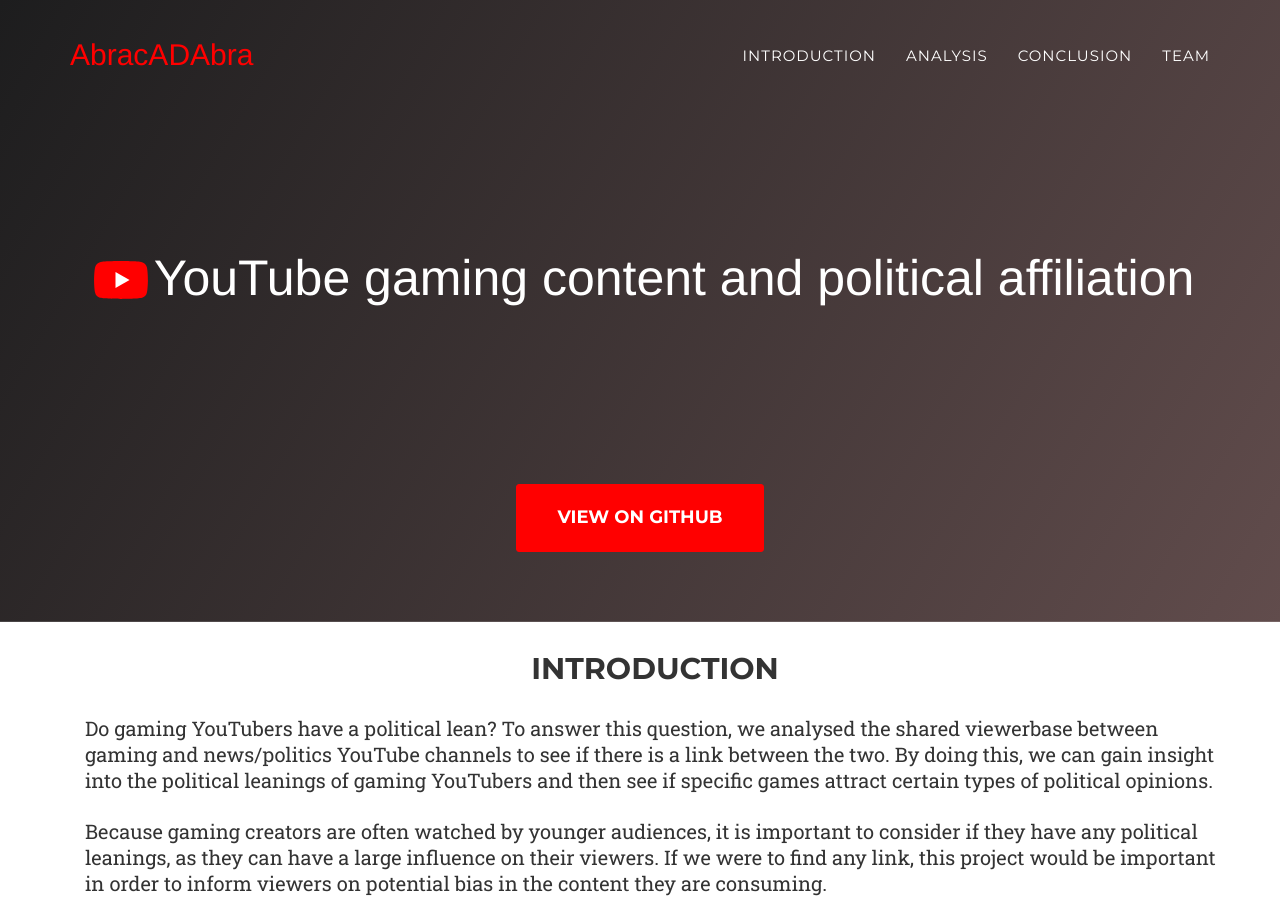
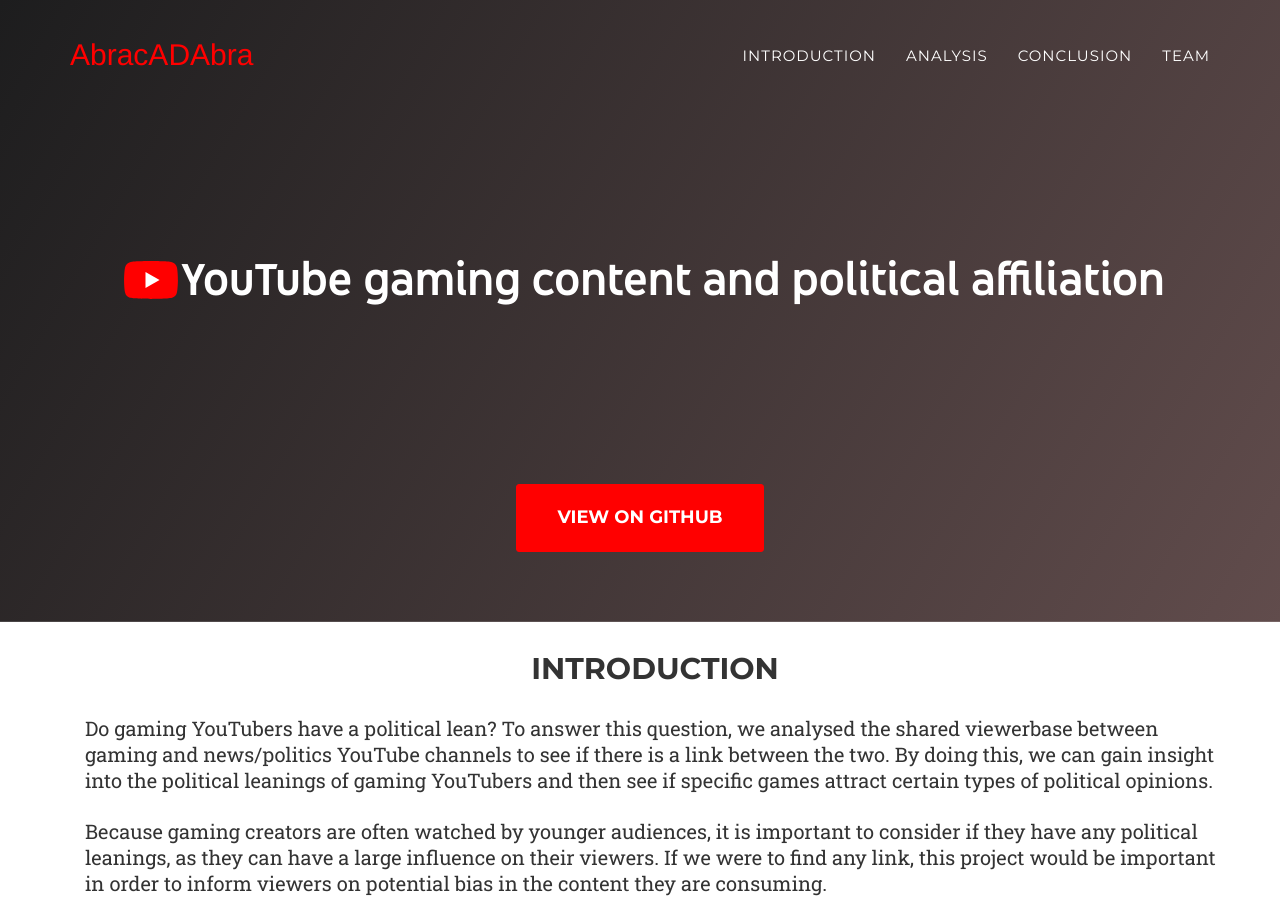
Before and after one commit to epfl-ada/ada-2022-project-abracadabra, a Jekyll site: the page built from docs/index.html, in a window 1280 px wide and 900 px high. Built offline with Jekyll 4.4.1, drawn with Linux system fonts in a browser that asks for light colours; some web fonts are replaced.

Commit message:
third time is the charm

```diff
--- a/docs/_includes/header.html
+++ b/docs/_includes/header.html
@@ -54,8 +54,8 @@
 
                 </style>
                 <div class="intro-lead-in">
-                    <div>
-                        <img class="logo special-yt-font" src="{{ "/img/smallyt.svg" | prepend: site.baseurl }}" style = "width:70px;height:400px;"/>
+                    <div class="special-yt-font">
+                        <img class="logo" src="{{ "/img/smallyt.svg" | prepend: site.baseurl }}" style = "width:70px;height:400px;"/>
                         YouTube gaming content and political affiliation
                     </div>
 
```
